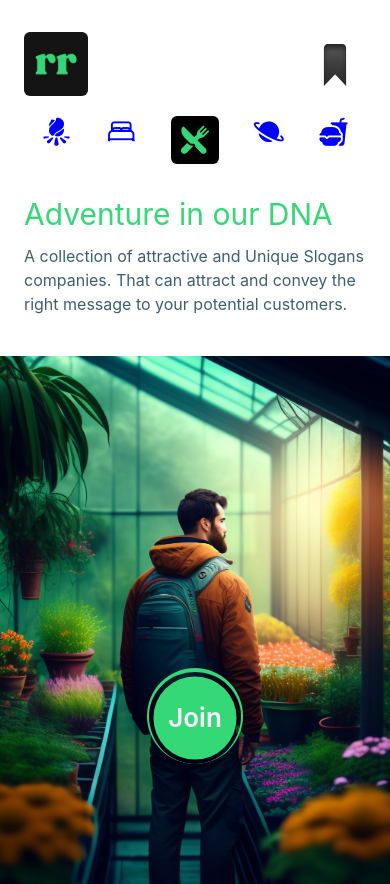
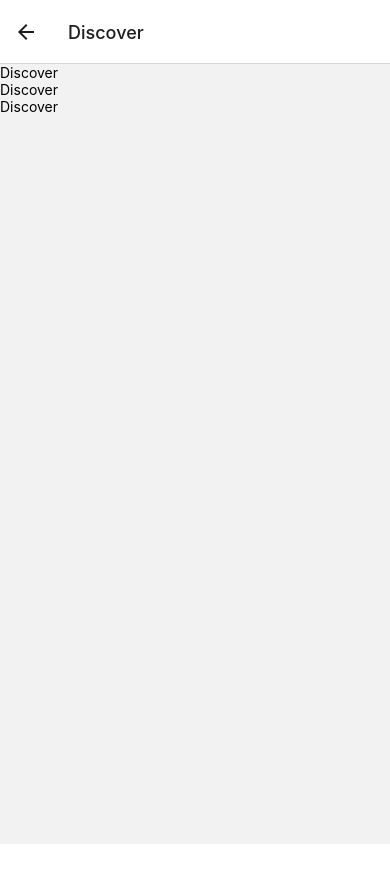
Before and after one commit to JoelAngels/recreation-app, a React Native app: screen /Discover in a window 390 px wide. After the commit the page ends 844 px from the top, so only its background shows below. Built offline with nearby package versions, Linux system fonts and the light colour scheme.

Commit message:
created the discover navigation feature

```diff
--- a/App.js
+++ b/App.js
@@ -8,9 +8,8 @@
 import React from 'react';
 import {NavigationContainer} from '@react-navigation/native';
 import {createNativeStackNavigator} from '@react-navigation/native-stack';
-import {Text, View} from 'react-native';
-
 import HomeScreen from './screens/HomeScreen';
+import Discover from './screens/Discover';
 
 const Stack = createNativeStackNavigator();
 
@@ -20,6 +19,7 @@ function App() {
       {/* Rest of your app code */}
       <Stack.Navigator>
         <Stack.Screen name="Home" component={HomeScreen} />
+        <Stack.Screen name="Discover" component={Discover} />
       </Stack.Navigator>
     </NavigationContainer>
   );
--- /dev/null
+++ b/screens/Discover.js
@@ -0,0 +1,14 @@
+import {View, Text} from 'react-native';
+import React from 'react';
+
+const Discover = () => {
+  return (
+    <View>
+      <Text>Discover</Text>
+      <Text>Discover</Text>
+      <Text>Discover</Text>
+    </View>
+  );
+};
+
+export default Discover;
--- a/screens/HomeScreen.js
+++ b/screens/HomeScreen.js
@@ -71,7 +71,9 @@ const HomeScreen = () => {
           source={green}
           className="w-full h-full object-cover mt-20"
         />
-        <TouchableOpacity className="absolute bottom-20 w-24 h-24 border-l-2 border-r-2 border-t-4 border-[#35D877] rounded-full items-center justify-center">
+        <TouchableOpacity
+          onPress={() => navigation.navigate('Discover')}
+          className="absolute bottom-20 w-24 h-24 border-l-2 border-r-2 border-t-4 border-[#35D877] rounded-full items-center justify-center">
           <Animatable.View
             animation={'pulse'}
             easing="ease-in-out"
```
